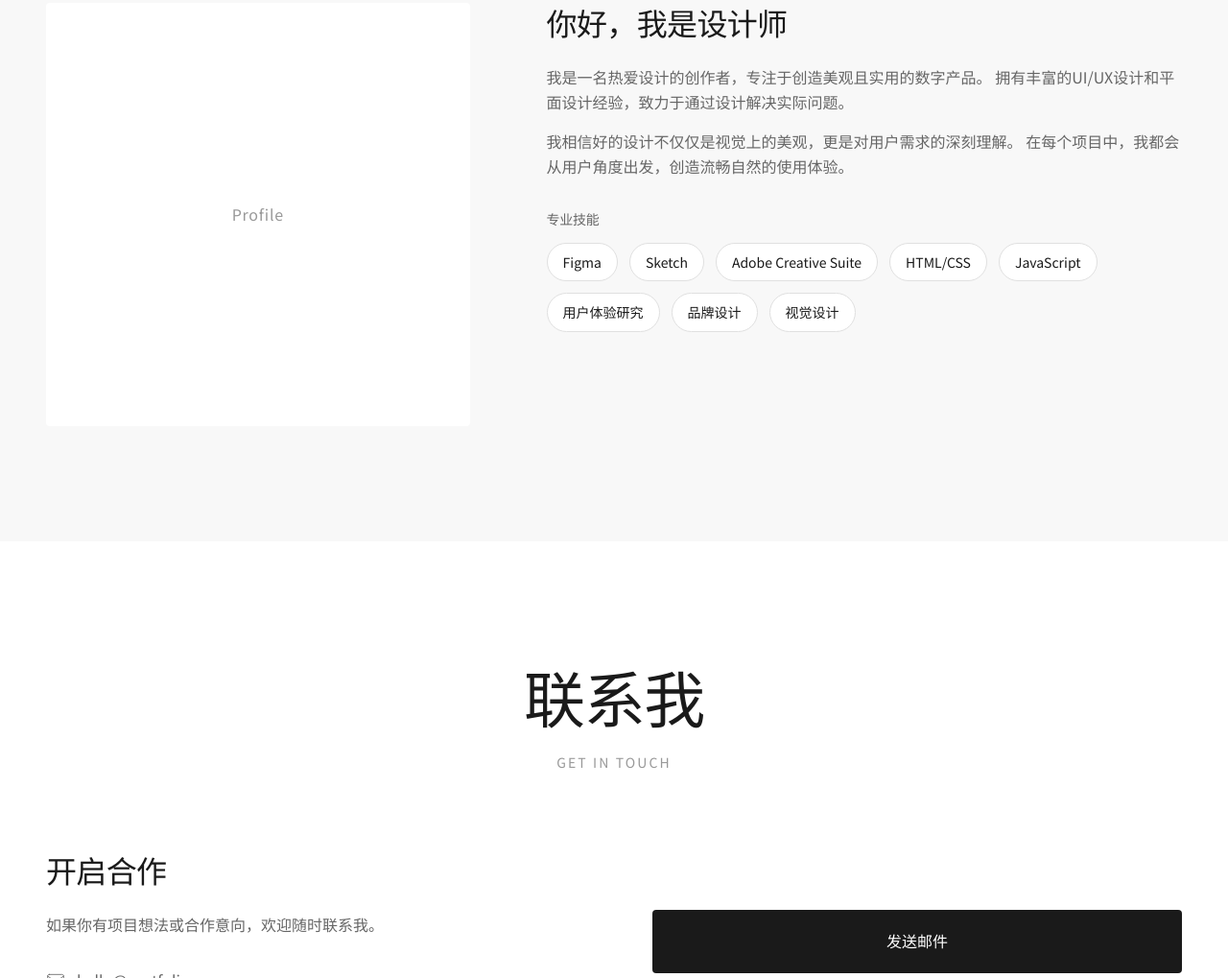
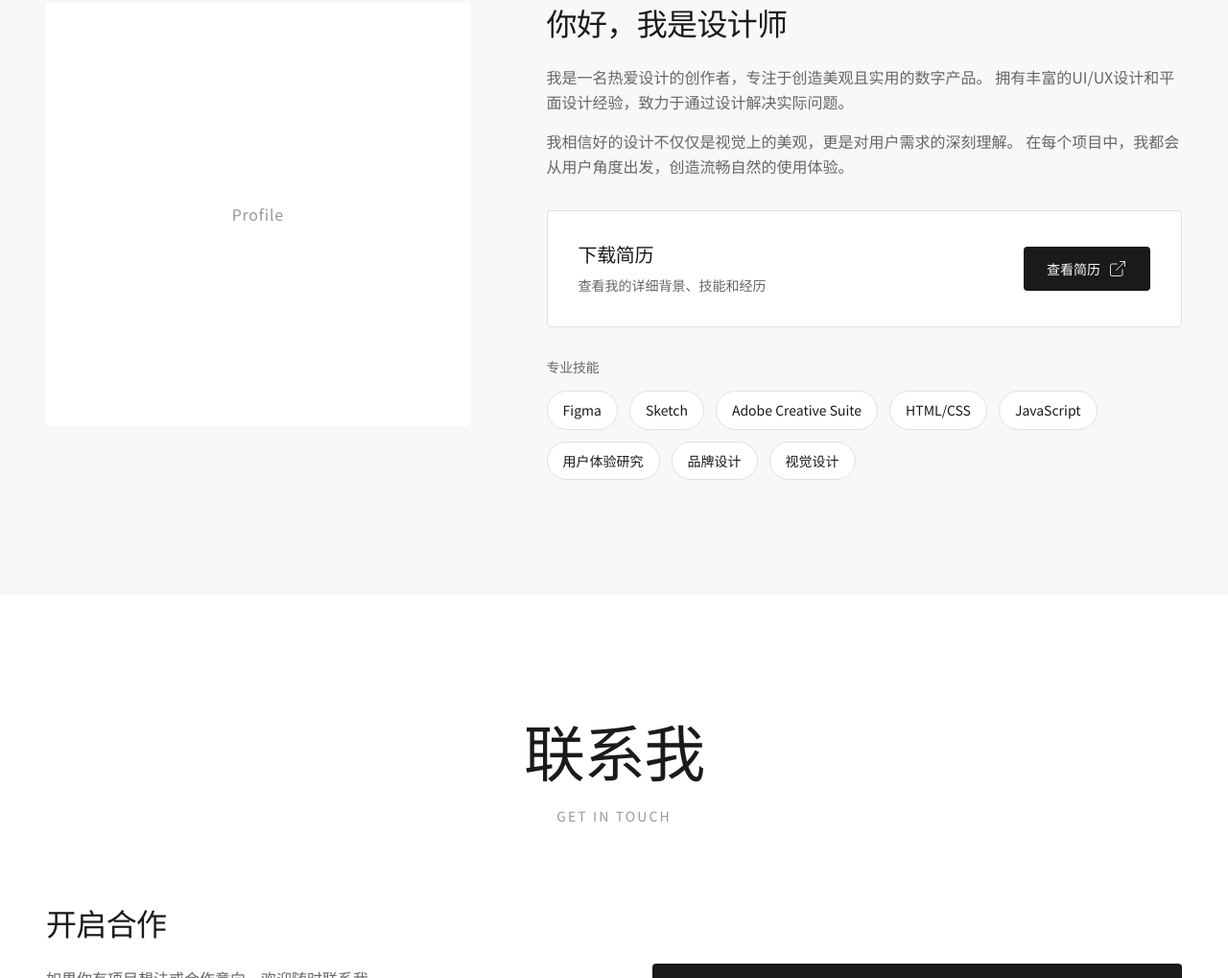
Before and after one commit to panjiamei988-lang/portfolio, a website: page index.html in a window 1280 px wide. Shown: the part 3396-4415 px from the top of the page at 96% size. Drawn offline with Linux system fonts and the light colour scheme.

Commit message:
Add resume download section with GitHub Pages image

```diff
--- a/assets/styles.css
+++ b/assets/styles.css
@@ -313,6 +313,69 @@ nav {
     border-color: var(--accent);
 }
 
+/* Resume Section */
+.resume-section {
+    display: flex;
+    align-items: center;
+    justify-content: space-between;
+    gap: 24px;
+    padding: 32px;
+    background: var(--bg-primary);
+    border: 1px solid var(--accent-light);
+    border-radius: var(--border-radius);
+    margin-top: 32px;
+    transition: var(--transition);
+}
+
+.resume-section:hover {
+    border-color: var(--accent);
+    transform: translateY(-2px);
+}
+
+.resume-info {
+    flex: 1;
+}
+
+.resume-title {
+    font-size: 1.25rem;
+    margin-bottom: 8px;
+}
+
+.resume-desc {
+    font-size: 0.875rem;
+    margin-bottom: 0;
+}
+
+.resume-button {
+    display: flex;
+    align-items: center;
+    gap: 8px;
+    padding: 12px 24px;
+    background: var(--accent);
+    color: white;
+    font-size: 0.875rem;
+    font-weight: 500;
+    border: none;
+    border-radius: var(--border-radius);
+    text-decoration: none;
+    transition: var(--transition);
+    white-space: nowrap;
+}
+
+.resume-button:hover {
+    background: #333;
+    transform: translateY(-2px);
+    box-shadow: 0 4px 16px rgba(26, 26, 26, 0.15);
+}
+
+.resume-button svg {
+    transition: var(--transition);
+}
+
+.resume-button:hover svg {
+    transform: translateX(4px);
+}
+
 /* Contact Section */
 .contact {
     padding: 120px 48px;
--- a/index.html
+++ b/index.html
@@ -130,6 +130,22 @@
                     我相信好的设计不仅仅是视觉上的美观，更是对用户需求的深刻理解。
                     在每个项目中，我都会从用户角度出发，创造流畅自然的使用体验。
                 </p>
+
+                <div class="resume-section">
+                    <div class="resume-info">
+                        <h4 class="resume-title">下载简历</h4>
+                        <p class="resume-desc">查看我的详细背景、技能和经历</p>
+                    </div>
+                    <a href="https://panjiamei988-lang.github.io/portfolio-images/images/简历.png" target="_blank" class="resume-button">
+                        <span>查看简历</span>
+                        <svg width="20" height="20" viewBox="0 0 24 24" fill="none" stroke="currentColor" stroke-linecap="round" stroke-linejoin="round">
+                            <path d="M18 13v6a2 2 0 0 1-2 2H5a2 2 0 0 1-2-2V8a2 2 0 0 1 2-2h6"></path>
+                            <polyline points="15 3 21 3 21 9"></polyline>
+                            <line x1="10" y1="14" x2="21" y2="3"></line>
+                        </svg>
+                    </a>
+                </div>
+
                 <div class="skills">
                     <h4 class="skills-title">专业技能</h4>
                     <div class="skills-list">
```
